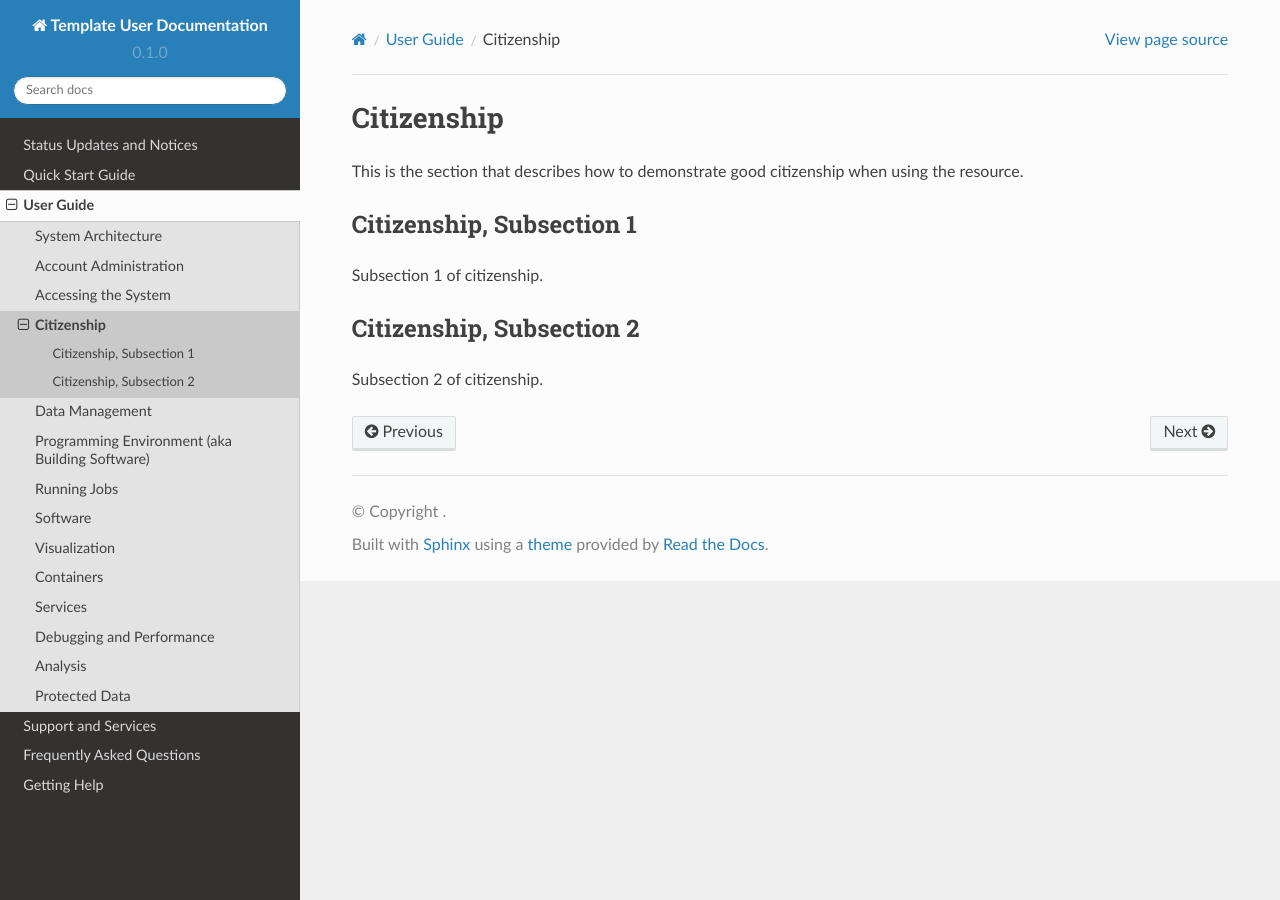
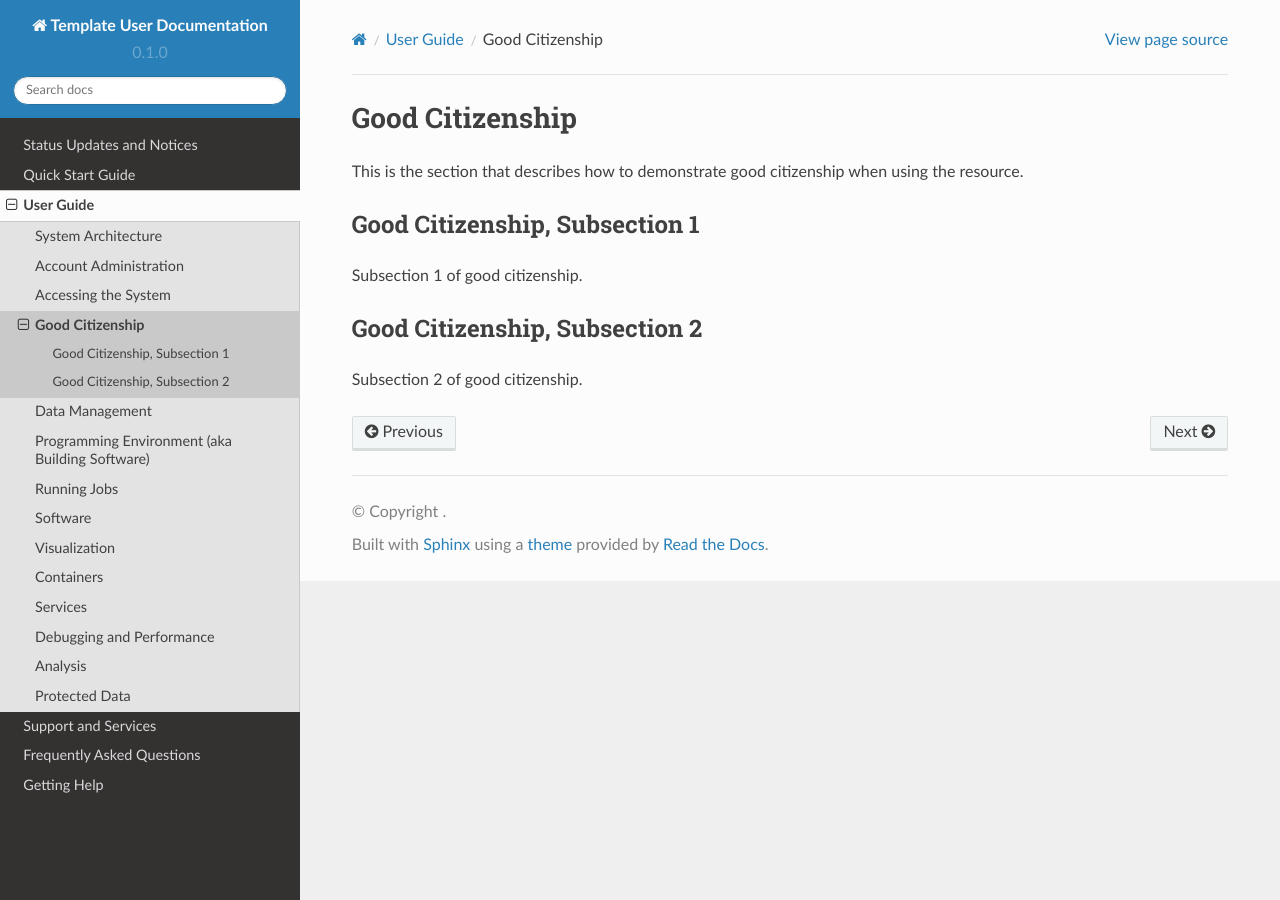
Before and after one commit to lhelms2/rtd-template, a Sphinx documentation site: the page built from docs/source/user_guide/citizenship.rst, in a window 1280 px wide. Built offline with Sphinx 7.4.7 and the Read the Docs theme 2.0.0, drawn with Linux system fonts in a browser that asks for light colours.

Commit message:
Update citizenship.rst

```diff
--- a/docs/source/user_guide/citizenship.rst
+++ b/docs/source/user_guide/citizenship.rst
@@ -1,16 +1,16 @@
 .. _citizen
 
-Citizenship
-=============
+Good Citizenship
+=================
 
 This is the section that describes how to demonstrate good citizenship when using the resource.
 
-Citizenship, Subsection 1
----------------------------
+Good Citizenship, Subsection 1
+-------------------------------
 
-Subsection 1 of citizenship.
+Subsection 1 of good citizenship.
 
-Citizenship, Subsection 2
----------------------------
+Good Citizenship, Subsection 2
+-------------------------------
 
-Subsection 2 of citizenship.
+Subsection 2 of good citizenship.
```
